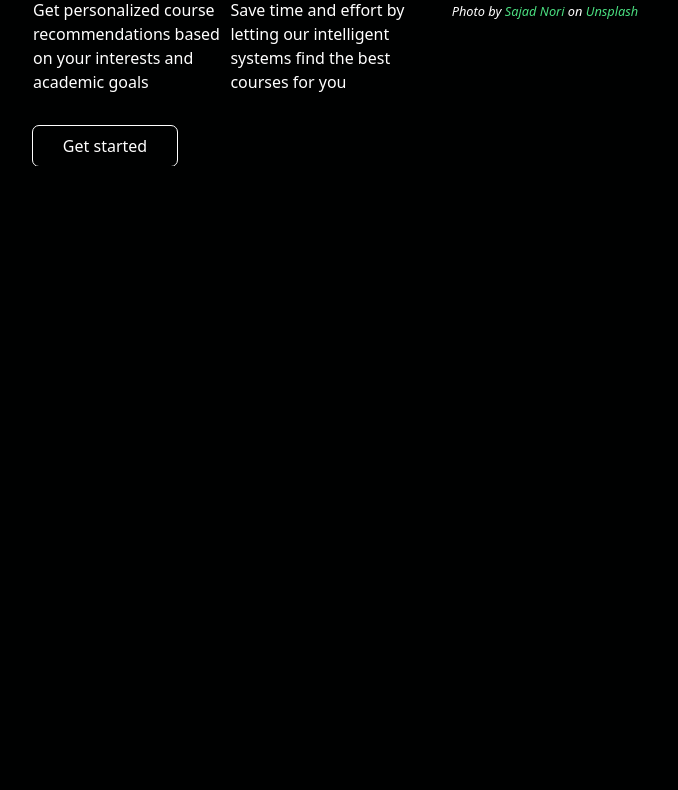
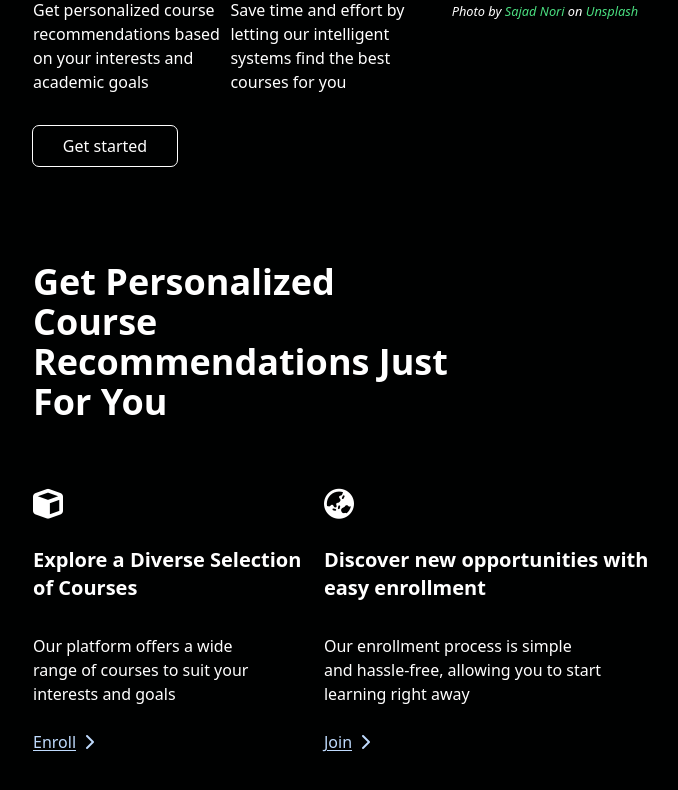
Before and after one commit to se-sept-14/satoru, a Vue app in the folder client/: page / in a window 1280 px wide. Shown: the part 962-1752 px from the top of the page, without its empty margins (287-965 px from the left). Before the commit the page ends 1128 px from the top, so only its background shows below. Built offline with nearby package versions, Linux system fonts and the light colour scheme.

Commit message:
Added another component to the landing page

```diff
--- a/client/index.html
+++ b/client/index.html
@@ -5,6 +5,15 @@
     <link rel="icon" type="image/svg+xml" href="/vite.svg" />
     <meta name="viewport" content="width=device-width, initial-scale=1.0" />
     <title>Recommender System</title>
+
+    <!-- FontAwesome CDN -->
+    <link
+      rel="stylesheet"
+      href="https://cdnjs.cloudflare.com/ajax/libs/font-awesome/6.4.2/css/all.min.css"
+      integrity="sha512-z3gLpd7yknf1YoNbCzqRKc4qyor8gaKU1qmn+CShxbuBusANI9QpRohGBreCFkKxLhei6S9CQXFEbbKuqLg0DA=="
+      crossorigin="anonymous"
+      referrerpolicy="no-referrer"
+    />
   </head>
   <body>
     <div id="app"></div>
--- a/client/src/pages/HomePage.vue
+++ b/client/src/pages/HomePage.vue
@@ -77,5 +77,31 @@
         </small>
       </div>
     </div>
+
+    <div class="flex flex-col mt-24 mb-20">
+      <h1 class="text-4xl font-bold w-2/3 mb-4">Get Personalized Course Recommendations Just For You</h1>
+
+      <div class="flex flex-row mt-12">
+        <div class="flex flex-col">
+          <i class="fa-solid fa-cube text-3xl"></i>
+          <p class="text-xl font-semibold mt-6">Explore a Diverse Selection of Courses</p>
+          <p class="mt-8 w-4/5">Our platform offers a wide range of courses to suit your interests and goals</p>
+          <div class="flex flex-row items-center mt-6 cursor-pointer text-blue-200">
+            <p class="hover:mr-2 underline underline-offset-2">Enroll</p>
+            <i class="fa-solid fa-chevron-right ml-2 hover:ml-4"></i>
+          </div>
+        </div>
+
+        <div class="flex flex-col">
+          <i class="fa-solid fa-earth-asia text-3xl"></i>
+          <p class="text-xl font-semibold mt-6">Discover new opportunities with easy enrollment</p>
+          <p class="mt-8 w-4/5">Our enrollment process is simple and hassle-free, allowing you to start learning right away</p>
+          <div class="flex flex-row items-center mt-6 cursor-pointer text-blue-200">
+            <p class="hover:mr-2 underline underline-offset-2">Join</p>
+            <i class="fa-solid fa-chevron-right ml-2 hover:ml-4"></i>
+          </div>
+        </div>
+      </div>
+    </div>
   </div>
 </template>
```
